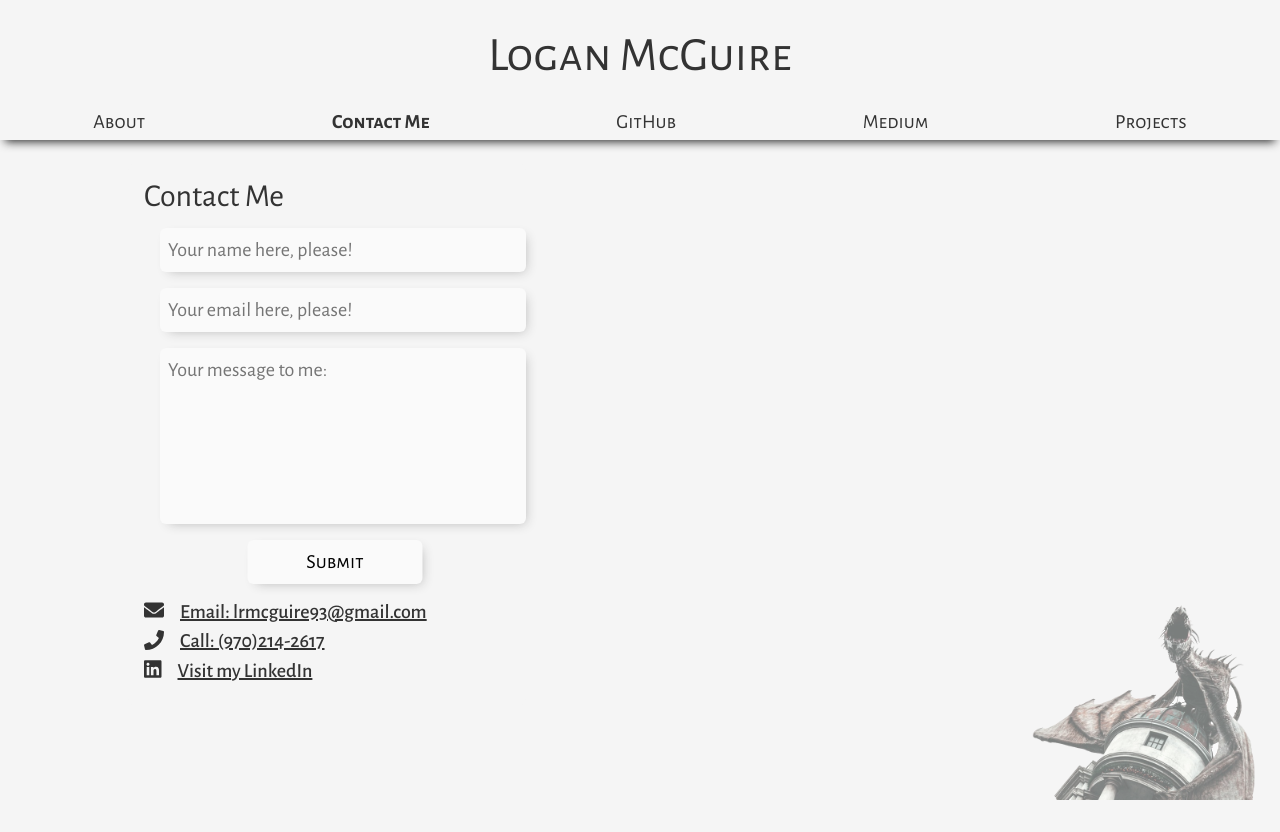
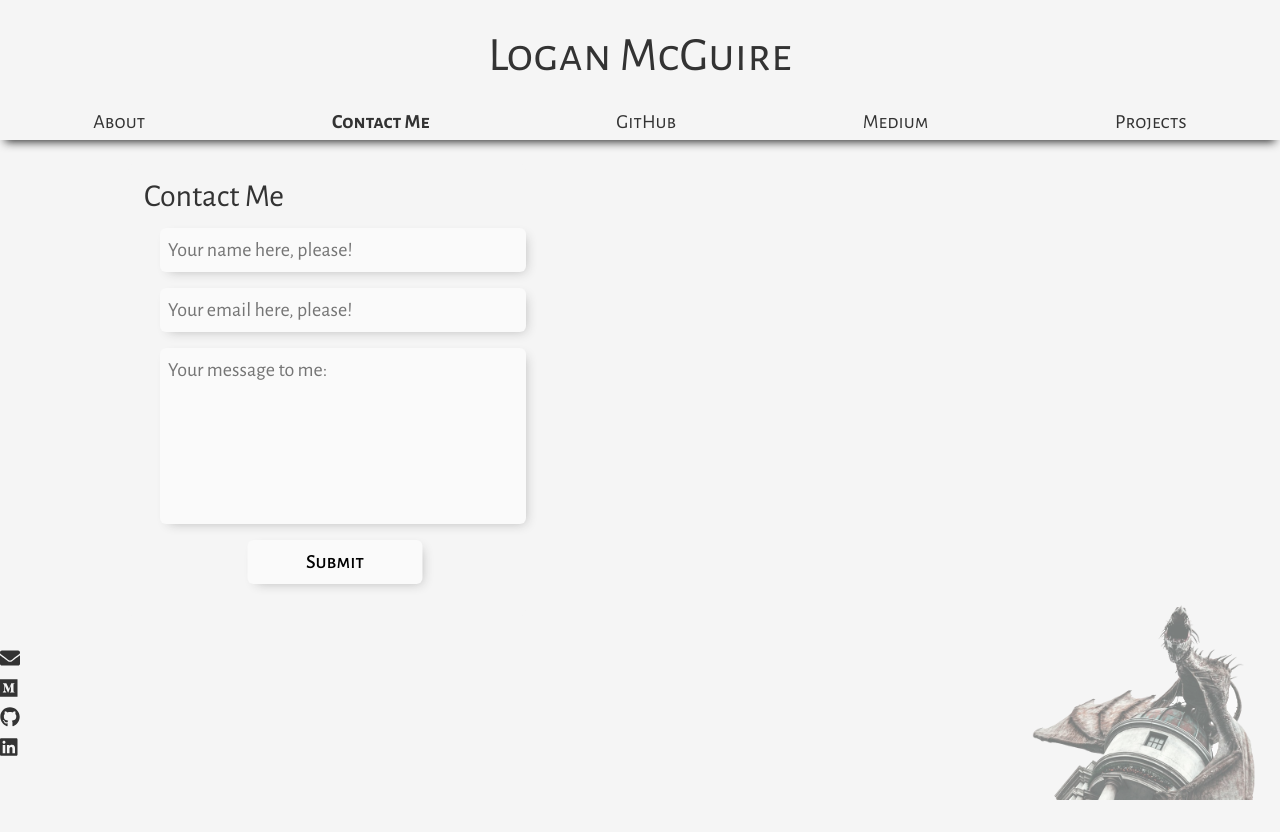
Before and after one commit to Zietieflr/portfolio-website, a React (Create React App) app: page /contact in a window 1280 px wide. After the commit the page ends 800 px from the top, so only its background shows below. Built offline with nearby package versions, Linux system fonts and the light colour scheme.

Commit message:
Add Footer. Style update for Main height. Remove external links from ContactMe, add to footer.

```diff
--- a/src/App.css
+++ b/src/App.css
@@ -6,10 +6,9 @@
 }
 
 main {
-  /* padding-bottom: 2rem; */
+  padding-bottom: 2rem;
   position: relative;
-  min-height: inherit;
-  padding-bottom: 2rem;
+  min-height: calc(100% - 2rem);
 }
 
 h1 {
@@ -92,6 +91,10 @@ h6 {
   font-weight: 700;
 }
 
+.project-nav {
+  min-width: 80vw;
+}
+
 section {
   margin-left: 10%;
   margin-right: 10%;
@@ -144,6 +147,7 @@ input[type="submit"] {
   margin-left: 50%;
   transform: translateX(-50%);
   font-family: 'Alegreya Sans SC', sans-serif;
+  font-weight: 500;
 }
 
 input[type="submit"]:hover {
--- a/src/App.js
+++ b/src/App.js
@@ -7,12 +7,14 @@ import ContactMe from "./components/ContactMe";
 import GitHub from "./components/GitHub";
 import Medium from "./components/Medium";
 import Projects from "./components/Projects";
+import Footer from "./components/Footer"
 
 import dragon from "./images/sean-thomas-unsplash.png";
 import "./App.css";
 
 function App() {
   return (
+    <>
     <main className="App">
       <Router>
         <h1><Link to="/">Logan McGuire</Link></h1>
@@ -39,6 +41,8 @@ function App() {
       </Router>
       <img id="decor-dragon" aria-hidden="true" alt="" src={dragon} />
     </main>
+    <Footer />
+    </>
   );
 }
 
--- a/src/components/ContactForm.js
+++ b/src/components/ContactForm.js
@@ -33,6 +33,7 @@ export default function ContactForm() {
       <label htmlFor="sender-email" className="hidden">Your Name:</label>
         <input
           id="sender-email"
+          type="email"
           onChange={enterEmail}
           value={senderEmail}
           placeholder="Your email here, please!"
--- a/src/components/ContactMe.js
+++ b/src/components/ContactMe.js
@@ -1,52 +1,12 @@
 import React from "react";
-import { faEnvelope, faPhone } from "@fortawesome/free-solid-svg-icons";
-import { faLinkedin } from "@fortawesome/free-brands-svg-icons";
 
-import ExternalLinks from "./ExternalLinks";
 import ContactForm from "./ContactForm";
 
 export default function ContactMe(){
-  function mailTo() {
-    const user = "lrmcguire93";
-    const domain = "gmail.com";
-    return "mailTo:" + user + "@" + domain;
-  }
-
-  function emailText() {
-    const user = "lrmcguire93";
-    const domain = "gmail.com";
-    return "Email: " + user + "@" + domain;
-  }
-
-  function phone() {
-    const area = "970";
-    const exchange = "214";
-    const subscriber = "2617";
-    return "tel:" + area + exchange + subscriber;
-  }
-
-  function phoneText() {
-    const area = "970";
-    const exchange = "214";
-    const subscriber = "2617";
-    return "Call: (" + area + ")" + exchange + "-" + subscriber;
-  }
-
-  function linkedIn() {
-    return "https://www.linkedin.com/in/logan-mcguire/";
-  }
-
-  function linkedInText() {
-    return "Visit my LinkedIn"
-  }
-
   return(
     <>
       <h3>Contact Me</h3>
       <ContactForm />
-      <ExternalLinks link={mailTo()} text={emailText()} icon={faEnvelope} />
-      <ExternalLinks link={phone()} text={phoneText()} icon={faPhone} />
-      <ExternalLinks link={linkedIn()} text={linkedInText()} icon={faLinkedin} />
     </>
   )
 }
--- /dev/null
+++ b/src/components/Footer.js
@@ -0,0 +1,23 @@
+import React from "react";
+import { faEnvelope } from "@fortawesome/free-solid-svg-icons";
+import { faGithub, faLinkedin, faMedium } from "@fortawesome/free-brands-svg-icons";
+
+import ExternalLinks from "./ExternalLinks";
+import url from "../helpers/urls"
+
+export default function Footer() {
+  function mailTo() {
+    const user = "lrmcguire93";
+    const domain = "gmail.com";
+    return "mailTo:" + user + "@" + domain;
+  }
+
+  return (
+    <footer>
+      <ExternalLinks link={mailTo} text="" icon={faEnvelope} />
+      <ExternalLinks link={url("medium")} text="" icon={faMedium} />
+      <ExternalLinks link={url("github")} text="" icon={faGithub} />
+      <ExternalLinks link={url("linkedIn")} text="" icon={faLinkedin} />
+    </footer>
+  )
+}
--- a/src/helpers/urls.js
+++ b/src/helpers/urls.js
@@ -3,6 +3,7 @@ const urls = {
   mediumWidget: "https://medium-widget.pixelpoint.io/widget.js",
   github: "https://github.com/Zietieflr",
   gitHubWidget: "https://unpkg.com/github-calendar@latest/dist/github-calendar.min.js",
+  linkedIn: "https://www.linkedin.com/in/logan-mcguire/",
 }
 
 export default function url(key) {
```
